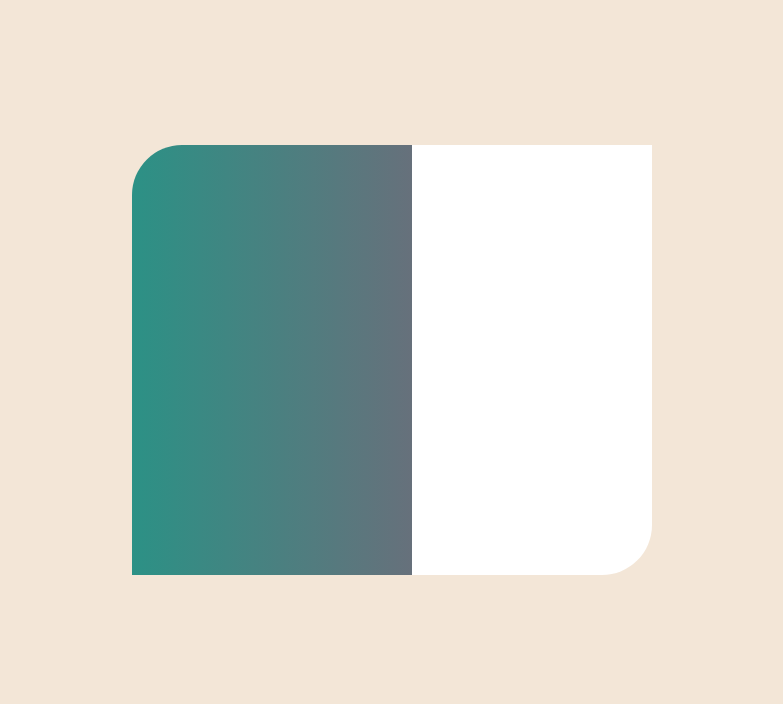
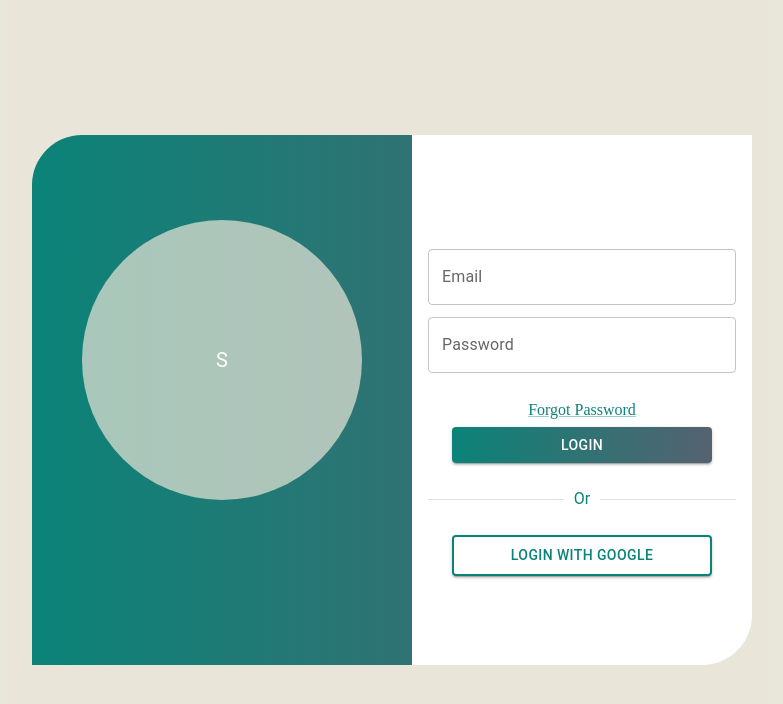
Before and after one commit to Fsociety-Mrn/AIoT-Smartlock, a React (Create React App) app: page /Login in a window 1280 px wide. Shown: the top 704 px of the page, without its empty margins (248-1031 px from the left). Built offline with nearby package versions, Linux system fonts and the light colour scheme.

Commit message:
hindi pa tapos

```diff
--- a/src/App.css
+++ b/src/App.css
@@ -1,5 +1,5 @@
 html, body{
   margin: 0;
   padding: 0;
-  background-color: #f3e6d7;
+  background-color: #e7e5d6b5
 }
--- a/src/index.js
+++ b/src/index.js
@@ -1,16 +1,43 @@
 import React from 'react';
 import ReactDOM from 'react-dom/client';
 import App from './App';
-// import { ThemeProvider, createTheme } from '@mui/material/styles';
+import { ThemeProvider, createTheme } from '@mui/material/styles';
 import { BrowserRouter } from 'react-router-dom';
+
+const theme = createTheme({
+  palette: {
+    primary: {
+      main: 'rgb(11, 131, 120)',
+    },
+    secondary: {
+      main: '#FFFFFF',
+    },
+    info: {
+      main: '#F7C873',
+    },
+    text:{
+      disabled: '#000000',
+    },
+    error:{
+      main: '#c71e1e',
+    },
+    warning:{
+      main: '#ff8c00'
+    },
+    success:{
+      main: '#32cd32'
+    },
+  },
+});
 
 const root = ReactDOM.createRoot(document.getElementById('root'));
 root.render(
   <React.StrictMode>
-    {/* <ThemeProvider theme={theme}> */}
+    <ThemeProvider theme={theme}>
       <BrowserRouter>
         <App />
       </BrowserRouter>
-    {/* </ThemeProvider> */}
+    </ThemeProvider>
   </React.StrictMode>
 );
+// background: 'linear-gradient(to right, rgb(11, 131, 120) 0%, rgb(85, 98, 112) 100%)'
--- a/src/pages/Login.jsx
+++ b/src/pages/Login.jsx
@@ -1,9 +1,149 @@
-import { Box, Grid  } from '@mui/material'
+import { Avatar, Box, Button, Divider, Grid, Link, Paper, Stack, TextField, Typography  } from '@mui/material'
 import React from 'react'
 
 const Login = () => {
+
+  // get windows screen
+const [state, setState] = React.useState(true);
+React.useEffect(()=>{
+    const setResponsiveness = () => {
+        return window.innerWidth < 700 ? setState(true) : setState(false);
+    };
+
+    setResponsiveness();
+        window.addEventListener("resize", () => setResponsiveness());
+    return () => {
+        window.removeEventListener("resize", () => setResponsiveness());
+    };
+},[])
+
   return (
-    <div>
+    <>
+      {state ? <Mobile />  : <Desktop />}
+    </>
+  )
+}
+
+// Mobile view
+
+
+const Mobile = () => {
+  return (
+    <div style={{
+    display: 'flex',
+    justifyContent: 'center',
+    alignItems: 'center'
+    }}>
+      <Grid
+      container
+      direction="column"
+      justifyContent="center"
+      alignItems="center"
+      style={{
+        minHeight: "100vh"
+      }}
+      >
+
+        <Grid item xs={8}>
+
+
+        <Box
+          sx={{
+            width: '90vw',
+            height: '80vh',
+            backgroundColor: 'primary.dark',
+            borderTopLeftRadius: '50px',
+            background: 'linear-gradient(to right, rgb(11, 131, 120) 0%, rgb(85, 98, 112) 100%)',
+            // backgroundSize: '200% 200%',
+            // backgroundPosition: 'left',
+            display: 'flex',
+            justifyContent: 'center',
+            alignItems: 'center'
+          }}
+          >
+
+            <Stack
+            direction="column"
+            justifyContent="center"
+            alignItems="center"
+            >
+
+
+              <Avatar
+              sizes='40px'
+              sx={{
+                bgcolor: "#e7e5d6b5",
+                height: '150px', width: '150px'
+              }}>S</Avatar>
+
+<Grid container
+  direction="row"
+      justifyContent="center"
+      alignItems="center" padding={2}>
+
+
+                <TextField type='email' margin='dense' label="Email" variant="outlined" fullWidth  size='medium'/>
+                <TextField type='password' margin='dense' label="Password" variant="outlined" fullWidth  size='medium'/>
+                <Link href="#" underline="always" style={{
+                    color: 'white'
+                  }} >Forgot Password</Link>
+                  <br/>
+
+            <Button variant='contained' fullWidth
+                  style={{
+                    background: 'linear-gradient(to right, rgb(11, 131, 120) 0%, rgb(85, 98, 112) 100%)'
+                  }}>Login</Button>
+
+                <Stack
+                direction="column"
+                justifyContent="center"
+                alignItems="center"
+                spacing={2}
+                >
+
+
+                </Stack>
+
+                <Grid item xs={12}>
+                <Divider><Typography
+                style={{
+                  color: '#FFFFFF'
+                }}>Or</Typography></Divider>
+                </Grid>
+
+                <Stack
+                direction="column"
+                justifyContent="center"
+                alignItems="center"
+                spacing={2}
+                >
+                  <Button variant='contained' fullWidth
+                  style={{
+                    color: 'rgb(11, 131, 120)',
+                    backgroundColor: "white"
+                  }}
+                  >Login with Google</Button>
+                </Stack>
+                </Grid>
+
+
+
+                </Stack>
+
+
+
+          </Box>
+        </Grid>
+
+      </Grid>
+    </div>
+  )
+}
+
+// Desktop view
+const Desktop = () => {
+  return (
+    <div style={{ display: 'flex', justifyContent: 'center', alignItems: 'center' }}>
 
       <Grid
       container
@@ -12,36 +152,110 @@ const Login = () => {
       alignItems="center"
       spacing={0}
       style={{
-        minHeight: "90vh"
+        minHeight: "100vh"
       }}
       >
-
-      {/* lineargradient(spread:pad, x1:0, y1:0.505682, x2:1, y2:0.477, stop:0 rgba(11, 131, 120, 219), stop:1 rgba(85, 98, 112, 226));\n"
-                                  "    color:rgba(255, 255, 255, 210) */}
         <Grid item>
-
           <Box
             sx={{
-              width: 280,
-              height: 430,
+
+              width: 380,
+              height: 530,
               backgroundColor: 'primary.dark',
               borderTopLeftRadius: '50px',
-              background: 'linear-gradient(to right, rgba(11, 131, 120, 0.86) 0%, rgba(85, 98, 112, 0.89) 100%)'
+              background: 'linear-gradient(to right, rgb(11, 131, 120) 0%, rgb(85, 98, 112) 100%)',
+              backgroundSize: '200% 200%',
+              backgroundPosition: 'left',
+              display: 'flex',
+              justifyContent: 'center',
+              alignItems: 'center'
+            }}
+          >
 
-            }}
-          />
+            <Stack
+            direction="row"
+            justifyContent="center"
+            alignItems="center"
+            marginBottom={10}
+            >
+            <Avatar
+            sizes='40px'
+             sx={{
+              bgcolor: "#e7e5d6b5",
+              height: '280px', width: '280px'
+            }}>S</Avatar>
+            </Stack>
+
+          </Box>
 
         </Grid>
 
         <Grid item>
           <Box
-            sx={{
-              width: 240,
-              height: 430,
-              backgroundColor: 'white',
-              borderBottomRightRadius: '50px'
-            }}
-          />
+          sx={{
+            width: 340,
+            height: 530,
+            backgroundColor: 'white',
+            borderBottomRightRadius: '50px',
+            display: 'flex', justifyContent: 'center', alignItems: 'center'
+          }}
+          >
+            <Stack
+            direction="column"
+            justifyContent="center"
+            alignItems="center"
+            marginX={2}
+            marginTop={5}
+            >
+
+              <Paper
+              elevation={0}
+              >
+                <TextField type='email' margin='dense' label="Email" variant="outlined" fullWidth  size='medium'/>
+                <TextField type='password' margin='dense' label="Password" variant="outlined" fullWidth  size='medium'/>
+
+                <Stack
+                direction="column"
+                justifyContent="center"
+                alignItems="center"
+                padding={3}
+                spacing={1}
+                >
+                  <Link href="#" style={{
+                    color: 'rgb(11, 131, 120)'
+                  }} >Forgot Password</Link>
+                  <Button variant='contained' fullWidth style={{
+                    background: 'linear-gradient(to right, rgb(11, 131, 120) 0%, rgb(85, 98, 112) 100%)'
+                  }}>Login</Button>
+
+                </Stack>
+
+                <Divider><Typography
+                style={{
+                  color: 'rgb(11, 131, 120)'
+                }}>Or</Typography></Divider>
+
+                <Stack
+                direction="column"
+                justifyContent="center"
+                alignItems="center"
+                padding={3}
+                spacing={1}
+                >
+                  <Button variant='contained' fullWidth
+                  style={{
+                    color: 'rgb(11, 131, 120)',
+                    border: 'solid 2px rgb(11, 131, 120)',
+                    backgroundColor: "white"
+                  }}
+                  >Login with Google</Button>
+                </Stack>
+
+              </Paper>
+
+            </Stack>
+
+          </Box>
         </Grid>
 
       </Grid>
@@ -50,4 +264,6 @@ const Login = () => {
   )
 }
 
+
+
 export default Login
```
